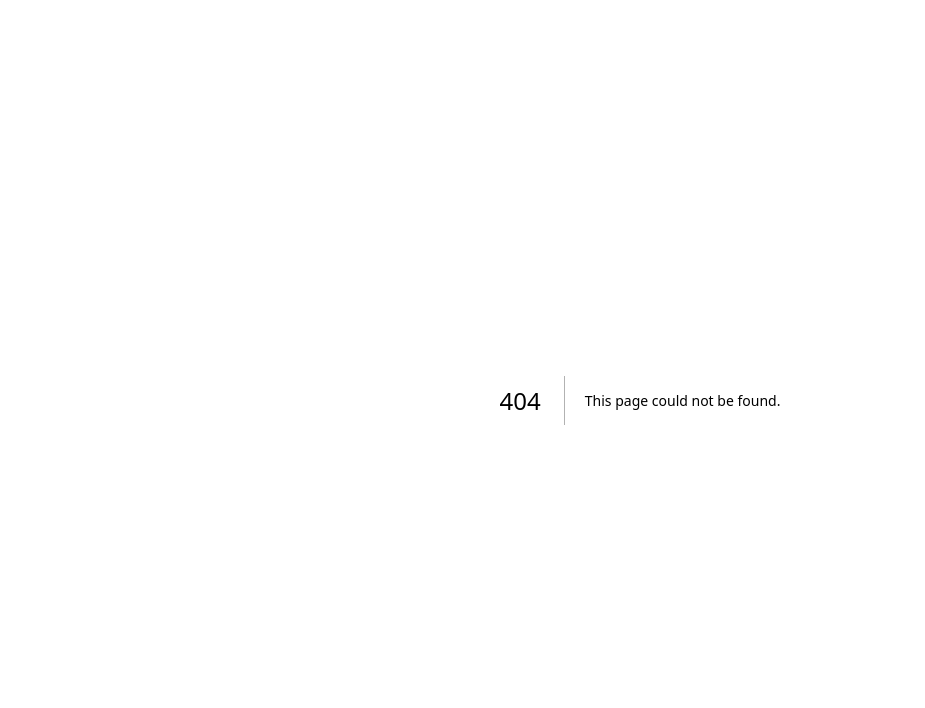
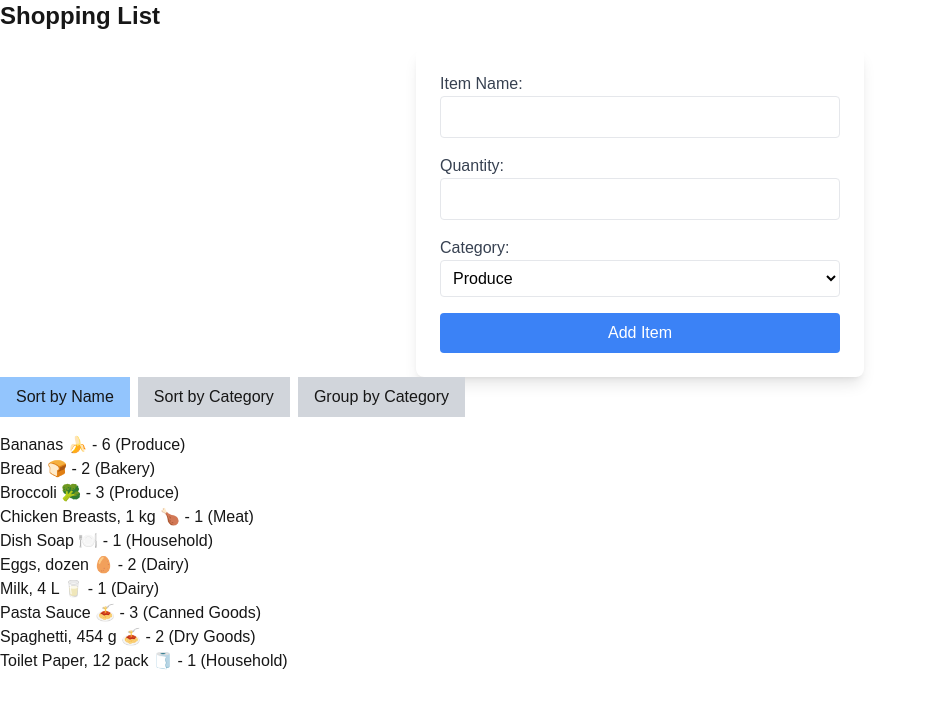
Before and after one commit to Armaan-Dip-Singh-Maan/cprg306-assignments, a Next.js app: page /week-7 in a window 1280 px wide. Before the commit this address had no page. Shown: the top 708 px of the page, without its empty margins (0-925 px from the left). Built offline with nearby package versions, Linux system fonts and the light colour scheme.

Commit message:
Added week -7

```diff
--- a/app/page.js
+++ b/app/page.js
@@ -14,6 +14,7 @@ export default function Home() {
         <li><Link href="/week-4" className="text-blue-500 hover:underline">Week 4 Assignment</Link></li>
         <li><Link href="/week-5" className="text-blue-500 hover:underline">Week 5 Assignment</Link></li>
         <li><Link href="/week-6" className="text-blue-500 hover:underline">Week 6 Assignment</Link></li>
+        <li><Link href="/week-7" className="text-blue-500 hover:underline">Week 7 Assignment</Link></li>
       </ul>
     </main>
   );
--- /dev/null
+++ b/app/week-7/item-list.js
@@ -0,0 +1,86 @@
+"use client";
+
+import { useState } from "react";
+import Item from "./item";
+
+export default function ItemList({ items }) {
+  const [sortBy, setSortBy] = useState("name");
+  const [groupByCategory, setGroupByCategory] = useState(false);
+
+  let sortedItems = [...items];
+
+  if (groupByCategory) {
+    const grouped = sortedItems.reduce((acc, item) => {
+      if (!acc[item.category]) {
+        acc[item.category] = [];
+      }
+      acc[item.category].push(item);
+      return acc;
+    }, {});
+
+    for (const category in grouped) {
+      grouped[category].sort((a, b) => a.name.localeCompare(b.name));
+    }
+
+    sortedItems = Object.entries(grouped).map(([category, items]) => ({
+      category,
+      items,
+    }));
+  } else {
+    sortedItems.sort((a, b) => {
+      return sortBy === "name"
+        ? a.name.localeCompare(b.name)
+        : a.category.localeCompare(b.category);
+    });
+  }
+
+  return (
+    <div>
+      <div className="mb-4">
+        <button
+          onClick={() => {
+            setGroupByCategory(false);
+            setSortBy("name");
+          }}
+          className={`px-4 py-2 mr-2 ${sortBy === "name" && !groupByCategory ? "bg-blue-300" : "bg-gray-300"}`}
+        >
+          Sort by Name
+        </button>
+        <button
+          onClick={() => {
+            setGroupByCategory(false);
+            setSortBy("category");
+          }}
+          className={`px-4 py-2 mr-2 ${sortBy === "category" && !groupByCategory ? "bg-blue-300" : "bg-gray-300"}`}
+        >
+          Sort by Category
+        </button>
+        <button
+          onClick={() => setGroupByCategory(true)}
+          className={`px-4 py-2 ${groupByCategory ? "bg-blue-300" : "bg-gray-300"}`}
+        >
+          Group by Category
+        </button>
+      </div>
+
+      {groupByCategory ? (
+        sortedItems.map(({ category, items }) => (
+          <div key={category}>
+            <h2 className="capitalize font-bold">{category}</h2>
+            <ul>
+              {items.map((item) => (
+                <Item key={item.id} {...item} />
+              ))}
+            </ul>
+          </div>
+        ))
+      ) : (
+        <ul>
+          {sortedItems.map((item) => (
+            <Item key={item.id} {...item} />
+          ))}
+        </ul>
+      )}
+    </div>
+  );
+}
--- /dev/null
+++ b/app/week-7/item.js
@@ -0,0 +1,7 @@
+export default function Item({ name, quantity, category }) {
+  return (
+    <li>
+      {name} - {quantity} ({category})
+    </li>
+  );
+}
--- /dev/null
+++ b/app/week-7/items.js
@@ -0,0 +1,14 @@
+const items = [
+  { id: "1", name: "Milk, 4 L 🥛", quantity: 1, category: "Dairy" },
+  { id: "2", name: "Bread 🍞", quantity: 2, category: "Bakery" },
+  { id: "3", name: "Eggs, dozen 🥚", quantity: 2, category: "Dairy" },
+  { id: "4", name: "Bananas 🍌", quantity: 6, category: "Produce" },
+  { id: "5", name: "Broccoli 🥦", quantity: 3, category: "Produce" },
+  { id: "6", name: "Chicken Breasts, 1 kg 🍗", quantity: 1, category: "Meat" },
+  { id: "7", name: "Pasta Sauce 🍝", quantity: 3, category: "Canned Goods" },
+  { id: "8", name: "Spaghetti, 454 g 🍝", quantity: 2, category: "Dry Goods" },
+  { id: "9", name: "Toilet Paper, 12 pack 🧻", quantity: 1, category: "Household" },
+  { id: "10", name: "Dish Soap 🍽️", quantity: 1, category: "Household" },
+];
+
+export default items;
--- /dev/null
+++ b/app/week-7/new-item.js
@@ -0,0 +1,74 @@
+"use client";
+
+import { useState } from "react";
+
+export default function NewItem({ onAddItem }) {
+  const [name, setName] = useState("");
+  const [quantity, setQuantity] = useState("");
+  const [category, setCategory] = useState("Produce");
+
+  const handleSubmit = (event) => {
+    event.preventDefault();
+
+    if (!name || !quantity) {
+      alert("Please enter both name and quantity!");
+      return;
+    }
+
+    const newItem = {
+      id: Math.random().toString(36).substr(2, 9),
+      name,
+      quantity: parseInt(quantity, 10),
+      category,
+    };
+
+    onAddItem(newItem);
+
+    setName("");
+    setQuantity("");
+    setCategory("Produce");
+  };
+
+  return (
+    <form onSubmit={handleSubmit} className="bg-white p-6 rounded-lg shadow-lg max-w-md mx-auto">
+      <div className="mb-4">
+        <label className="block text-gray-700">Item Name:</label>
+        <input
+          type="text"
+          value={name}
+          onChange={(e) => setName(e.target.value)}
+          required
+          className="w-full p-2 border rounded text-black"
+        />
+      </div>
+
+      <div className="mb-4">
+        <label className="block text-gray-700">Quantity:</label>
+        <input
+          type="number"
+          value={quantity}
+          onChange={(e) => setQuantity(e.target.value)}
+          required
+          className="w-full p-2 border rounded text-black"
+        />
+      </div>
+
+      <div className="mb-4">
+        <label className="block text-gray-700">Category:</label>
+        <select
+          value={category}
+          onChange={(e) => setCategory(e.target.value)}
+          className="w-full p-2 border rounded text-black bg-white"
+        >
+          {["Produce", "Dairy", "Bakery", "Meat", "Frozen Foods", "Canned Goods", "Dry Goods", "Beverages", "Snacks", "Household", "Other"].map((cat) => (
+            <option key={cat} value={cat}>{cat}</option>
+          ))}
+        </select>
+      </div>
+
+      <button type="submit" className="w-full bg-blue-500 text-white p-2 rounded hover:bg-blue-600">
+        Add Item
+      </button>
+    </form>
+  );
+}
--- /dev/null
+++ b/app/week-7/page.js
@@ -0,0 +1,23 @@
+"use client";
+
+import { useState } from "react";
+import NewItem from "./new-item";
+import ItemList from "./item-list";
+import itemsData from "./items"; // Import initial items
+
+export default function Page() {
+  const [items, setItems] = useState(itemsData);
+
+  // Function to add a new item to the list
+  const handleAddItem = (newItem) => {
+    setItems((prevItems) => [...prevItems, newItem]);
+  };
+
+  return (
+    <main>
+      <h1 className="text-2xl font-bold mb-4">Shopping List</h1>
+      <NewItem onAddItem={handleAddItem} />
+      <ItemList items={items} />
+    </main>
+  );
+}
```
